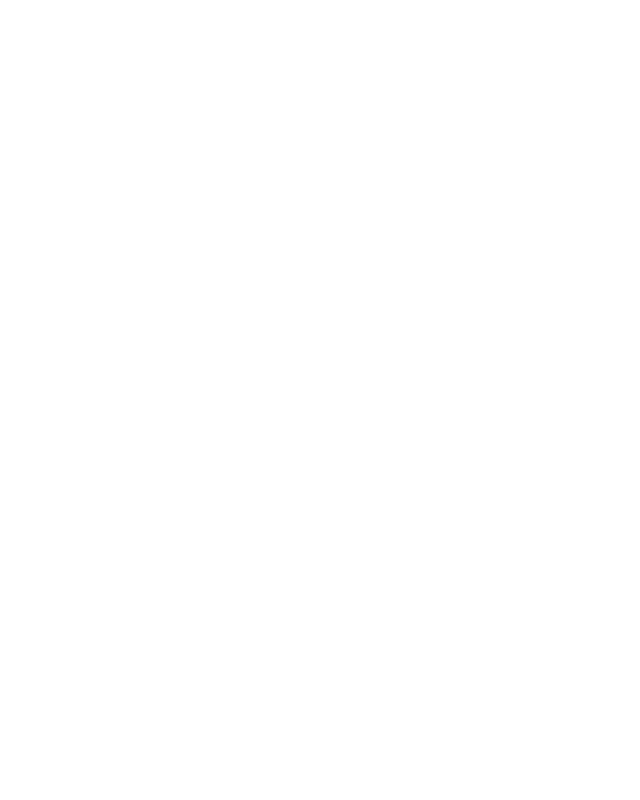
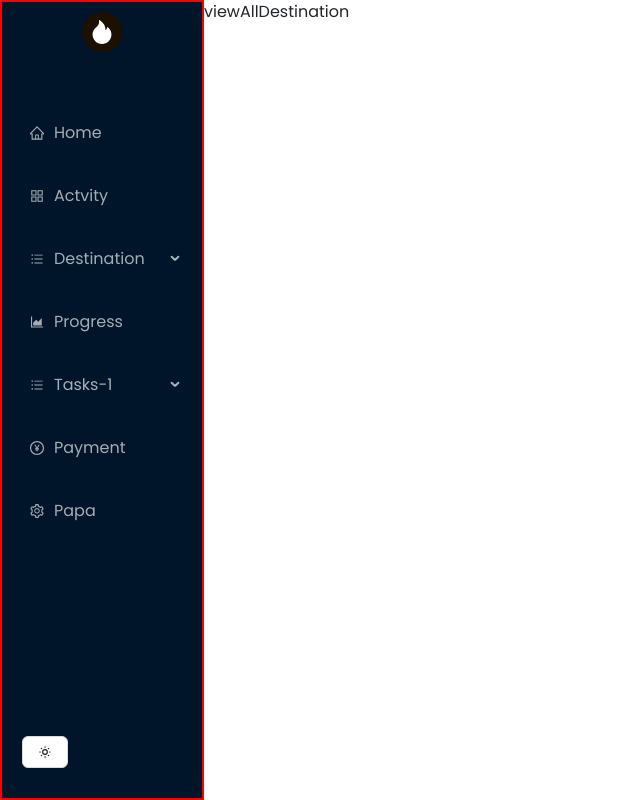
Before and after one commit to AshuYadav2004/Hill-Traveller, a React (Vite) app: page /admin/dashboard/view-all-destination in a window 1280 px wide. Before the commit this address had no page. Shown: the whole page, without its empty margins (0-640 px from the left). Built offline with nearby package versions, Linux system fonts and the light colour scheme.

Commit message:
added view all destination

```diff
--- a/src/App.jsx
+++ b/src/App.jsx
@@ -1,6 +1,6 @@
 import { useEffect, useState } from 'react';
 import { Header, Footer } from './Component/export';
-import { Home, Destination, CharDham, ExploreMore, AdminLogin, Adminlayout, AddDestination, Contact } from './Pages/export';
+import { Home, Destination, CharDham, ExploreMore, AdminLogin, Adminlayout, AddDestination, Contact,ViewAllDestination} from './Pages/export';
 import { Route, Routes } from 'react-router-dom';
 import { ToastContainer, toast } from 'react-toastify';
 import 'react-toastify/dist/ReactToastify.css';
@@ -46,6 +46,7 @@
       <Route path='/admin' element={<AdminLogin />} />
         <Route path='/admin/home' element={<Adminlayout />} />
         <Route path='/admin/dashboard/add-destination' element={<Adminlayout><AddDestination /></Adminlayout>} />
+        <Route path='/admin/dashboard/view-all-destination' element={<Adminlayout><ViewAllDestination/></Adminlayout>} />
       </Routes>
     </>
   );
--- a/src/Component/Admin/AdminNavbar/AdminNavbar.jsx
+++ b/src/Component/Admin/AdminNavbar/AdminNavbar.jsx
@@ -29,7 +29,7 @@
 
         <Layout>
           <Header style={{padding : 0, background : colorBgContainer}}>
-            <Button style={{position:"relative",zIndex:"3" ,background:"White"}}
+            <Button className='admin-nav-btn' style={{position:"relative",zIndex:"3" ,background:"white"}}
             onClick={()=> setClosed(!closed)}
             type='text' icon={
             closed ? <MenuUnfoldOutlined /> : <MenuFoldOutlined/>
--- a/src/Component/Admin/AdminNavbar/MenuList/MenuList.jsx
+++ b/src/Component/Admin/AdminNavbar/MenuList/MenuList.jsx
@@ -15,7 +15,7 @@
         title="Destination"
         >
         <Menu.Item key="task-1"><Link to='/admin/dashboard/add-destination'>Add Destinaion</Link></Menu.Item>
-        <Menu.Item key="task-2">Task 5</Menu.Item>
+        <Menu.Item key="task-2"><Link to='/admin/dashboard/view-all-destination'>View all Destination</Link></Menu.Item>
         <Menu.Item key="task-3">Task 4</Menu.Item>
         <Menu.SubMenu key="subtasks" title="Subtasks" >
             <Menu.Item key="subtask-1">
--- /dev/null
+++ b/src/Pages/admin/View-all-destination/ViewAllDestination.jsx
@@ -0,0 +1,10 @@
+import React from 'react';
+import './viewAllDestination.css';
+
+function ViewAllDestination() {
+  return (
+    <div>viewAllDestination</div>
+  );
+}
+
+export default ViewAllDestination;
--- a/src/Pages/export.js
+++ b/src/Pages/export.js
@@ -6,5 +6,6 @@
 import Adminlayout from "../Component/Admin/Adminlayout";
 import AddDestination from "./admin/Add destination/AddDestination";
 import Contact from "./Contact";
+import ViewAllDestination from "./admin/View-all-destination/viewAllDestination";
 
-export {Home,Destination,CharDham,ExploreMore,AdminLogin,Adminlayout,AddDestination,Contact}
+export {Home,Destination,CharDham,ExploreMore,AdminLogin,Adminlayout,AddDestination,Contact,ViewAllDestination}
```
Also changed, not shown: src/Component/Admin/AdminNavbar/AdminNavbar.css (line endings or trailing spaces), src/Pages/admin/View-all-destination/viewAllDestination.css (added).
